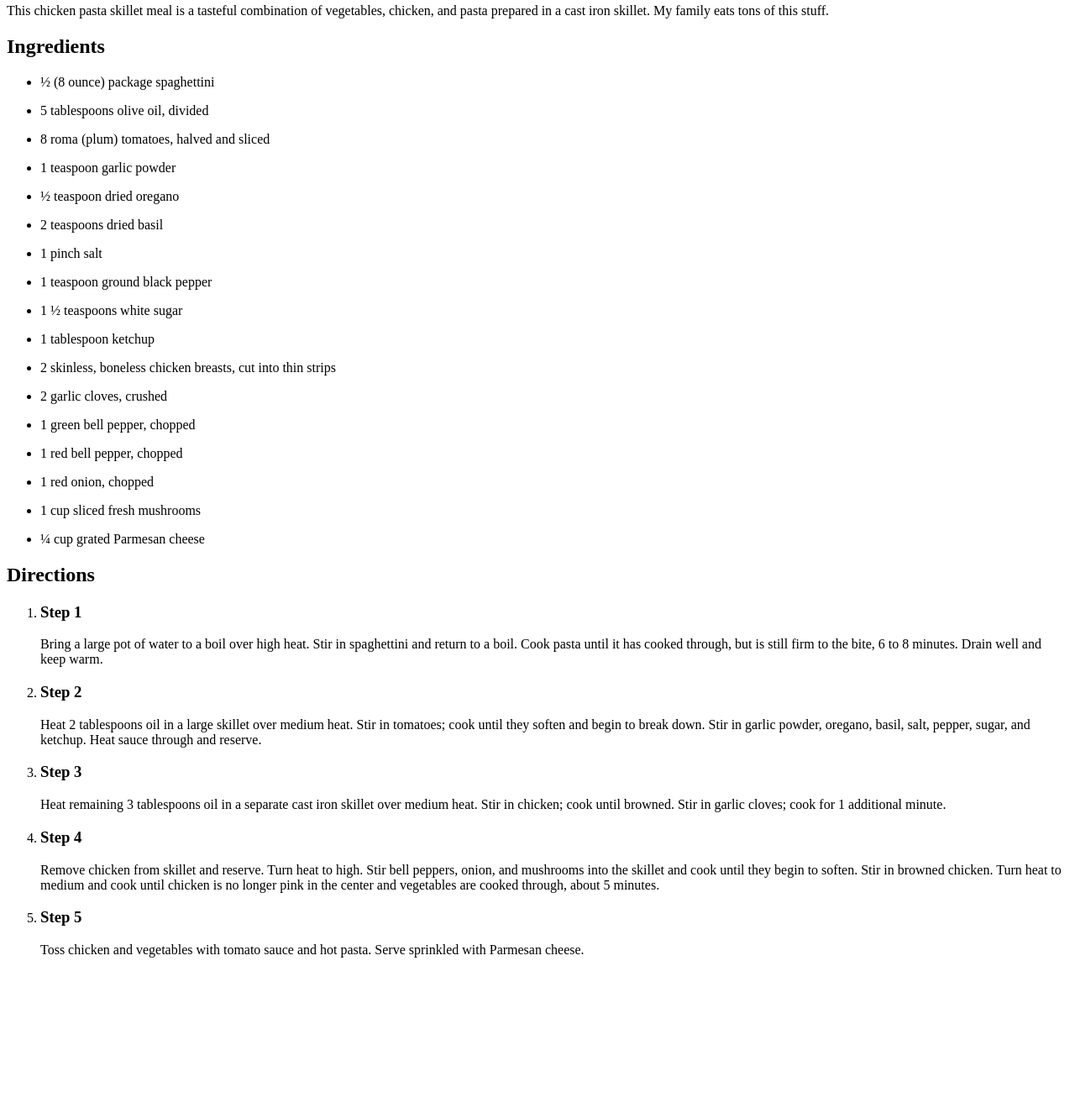
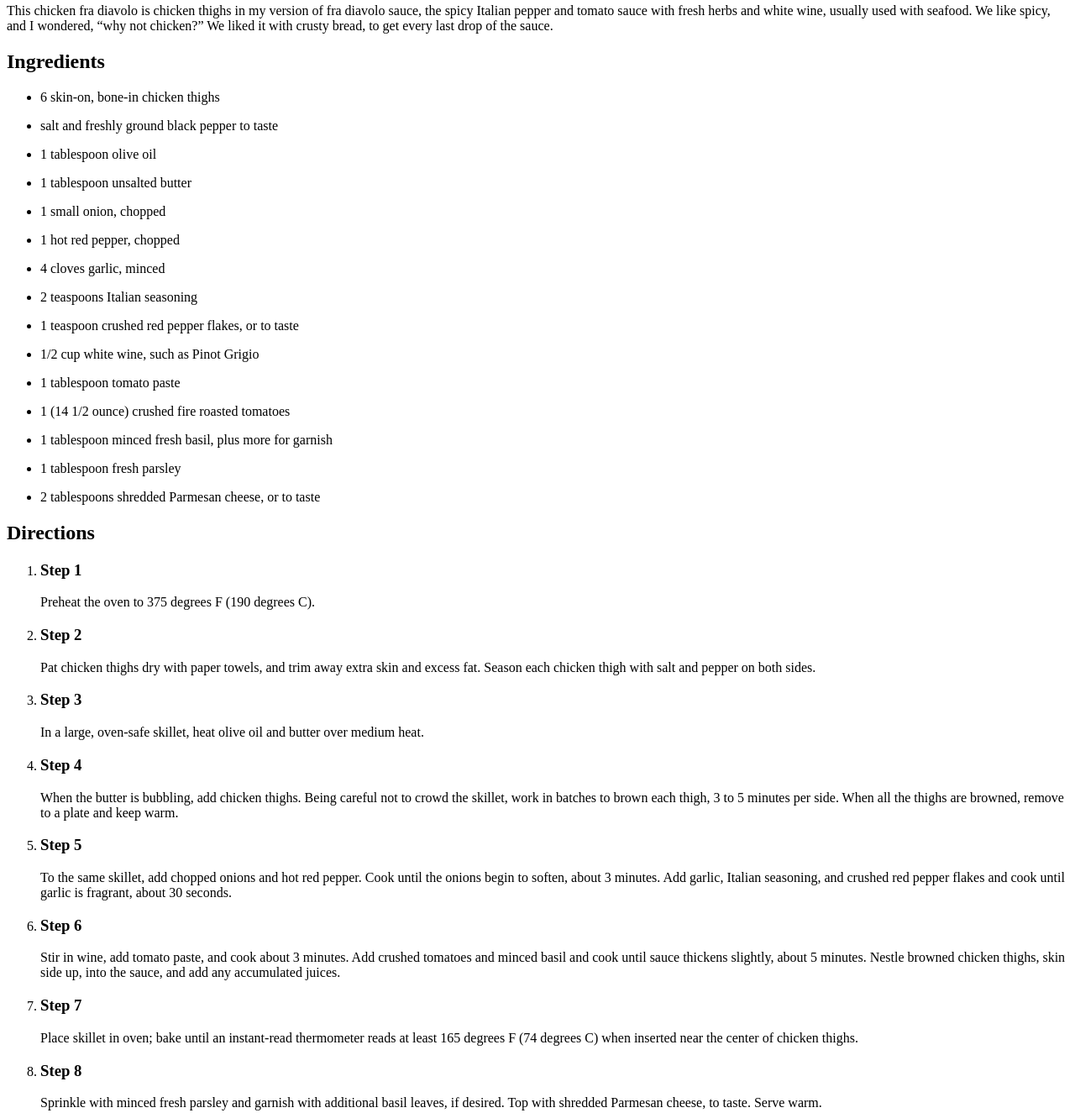
Before and after one commit to SirTortuga333/odin-recipes, a plain HTML site: page recipes/chicken-fra-diavolo.html in a window 1280 px wide. Shown: the part 396-1721 px from the top of the page at 84% size. Before the commit the page ends 1552 px from the top, so only its background shows below. Drawn offline with Linux system fonts and the light colour scheme.

Commit message:
Create chicken-fra-diavolo.html

```diff
--- a/recipes/chicken-fra-diavolo.html
+++ b/recipes/chicken-fra-diavolo.html
@@ -5,52 +5,62 @@
     <title>Skillet Chicken Pasta</title>
 </head>
 <body>
-    <h1>Skillet Chicken Pasta</h1>
-    <img src="https://www.allrecipes.com/thmb/HIYWVWydbjZ2NISAAVgk1zof8hQ=/750x0/filters:no_upscale():max_bytes(150000):strip_icc():format(webp)/7435862-d15f3b845acf45b3a8981875b2081217.jpg" alt="Skillet Chicken Pasta">
-    <p>This chicken pasta skillet meal is a tasteful combination of vegetables, chicken, and pasta prepared in a cast iron skillet. My family eats tons of this stuff.</p>
+    <h1>Chicken Fra Diavolo</h1>
+    <img src="https://www.allrecipes.com/thmb/mFyHcU-IwSLVSOniCwzfgA59YSw=/750x0/filters:no_upscale():max_bytes(150000):strip_icc():format(webp)/ChickenFraDiavolo_Chicken-Fra-Diavolo_Bibi_4x3-27a574213eb940cc9f97b0a1b77fb0af.jpg" alt="Skillet Chicken Pasta">
+    <p>This chicken fra diavolo is chicken thighs in my version of fra diavolo sauce, the spicy Italian pepper and tomato sauce with fresh herbs and white wine, usually used with seafood. We like spicy, and I wondered, “why not chicken?” We liked it with crusty bread, to get every last drop of the sauce.</p>
 
     <h2>Ingredients</h2>
     <ul>
-        <li><p>½ (8 ounce) package spaghettini</p></li>
-        <li><p>5 tablespoons olive oil, divided</p></li>
-        <li><p>8 roma (plum) tomatoes, halved and sliced</p></li>
-        <li><p>1 teaspoon garlic powder</p></li>
-        <li><p>½ teaspoon dried oregano</p></li>
-        <li><p>2 teaspoons dried basil</p></li>
-        <li><p>1 pinch salt</p></li>
-        <li><p>1 teaspoon ground black pepper</p></li>
-        <li><p>1 ½ teaspoons white sugar</p></li>
-        <li><p>1 tablespoon ketchup</p></li>
-        <li><p>2 skinless, boneless chicken breasts, cut into thin strips</p></li>
-        <li><p>2 garlic cloves, crushed</p></li>
-        <li><p>1 green bell pepper, chopped</p></li>
-        <li><p>1 red bell pepper, chopped</p></li>
-        <li><p>1 red onion, chopped</p></li>
-        <li><p>1 cup sliced fresh mushrooms</p></li>
-        <li><p>¼ cup grated Parmesan cheese</p></li>
+        <li><p>6 skin-on, bone-in chicken thighs</p></li>
+        <li><p>salt and freshly ground black pepper to taste</p></li>
+        <li><p>1 tablespoon olive oil</p></li>
+        <li><p>1 tablespoon unsalted butter</p></li>
+        <li><p>1 small onion, chopped</p></li>
+        <li><p>1 hot red pepper, chopped</p></li>
+        <li><p>4 cloves garlic, minced</p></li>
+        <li><p>2 teaspoons Italian seasoning</p></li>
+        <li><p>1 teaspoon crushed red pepper flakes, or to taste</p></li>
+        <li><p>1/2 cup white wine, such as Pinot Grigio</p></li>
+        <li><p>1 tablespoon tomato paste</p></li>
+        <li><p>1 (14 1/2 ounce) crushed fire roasted tomatoes</p></li>
+        <li><p>1 tablespoon minced fresh basil, plus more for garnish</p></li>
+        <li><p>1 tablespoon fresh parsley</p></li>
+        <li><p>2 tablespoons shredded Parmesan cheese, or to taste</p></li>
     </ul>
 
     <h2>Directions</h2>
     <ol>
         <li>
             <h3>Step 1</h3>
-            <p>Bring a large pot of water to a boil over high heat. Stir in spaghettini and return to a boil. Cook pasta until it has cooked through, but is still firm to the bite, 6 to 8 minutes. Drain well and keep warm.</p>
+            <p>Preheat the oven to 375 degrees F (190 degrees C).</p>
         </li>
         <li>
             <h3>Step 2</h3>
-            <p>Heat 2 tablespoons oil in a large skillet over medium heat. Stir in tomatoes; cook until they soften and begin to break down. Stir in garlic powder, oregano, basil, salt, pepper, sugar, and ketchup. Heat sauce through and reserve.</p>
+            <p>Pat chicken thighs dry with paper towels, and trim away extra skin and excess fat. Season each chicken thigh with salt and pepper on both sides.</p>
         </li>
         <li>
             <h3>Step 3</h3>
-            <p>Heat remaining 3 tablespoons oil in a separate cast iron skillet over medium heat. Stir in chicken; cook until browned. Stir in garlic cloves; cook for 1 additional minute.</p>
+            <p>In a large, oven-safe skillet, heat olive oil and butter over medium heat.</p>
         </li>
         <li>
             <h3>Step 4</h3>
-            <p>Remove chicken from skillet and reserve. Turn heat to high. Stir bell peppers, onion, and mushrooms into the skillet and cook until they begin to soften. Stir in browned chicken. Turn heat to medium and cook until chicken is no longer pink in the center and vegetables are cooked through, about 5 minutes.</p>
+            <p>When the butter is bubbling, add chicken thighs. Being careful not to crowd the skillet, work in batches to brown each thigh, 3 to 5 minutes per side. When all the thighs are browned, remove to a plate and keep warm.</p>
         </li>
         <li>
             <h3>Step 5</h3>
-            <p>Toss chicken and vegetables with tomato sauce and hot pasta. Serve sprinkled with Parmesan cheese.</p>
+            <p>To the same skillet, add chopped onions and hot red pepper. Cook until the onions begin to soften, about 3 minutes. Add garlic, Italian seasoning, and crushed red pepper flakes and cook until garlic is fragrant, about 30 seconds.</p>
+        </li>
+        <li>
+            <h3>Step 6</h3>
+            <p>Stir in wine, add tomato paste, and cook about 3 minutes. Add crushed tomatoes and minced basil and cook until sauce thickens slightly, about 5 minutes. Nestle browned chicken thighs, skin side up, into the sauce, and add any accumulated juices.</p>
+        </li>
+        <li>
+            <h3>Step 7</h3>
+            <p>Place skillet in oven; bake until an instant-read thermometer reads at least 165 degrees F (74 degrees C) when inserted near the center of chicken thighs.</p>
+        </li>
+        <li>
+            <h3>Step 8</h3>
+            <p>Sprinkle with minced fresh parsley and garnish with additional basil leaves, if desired. Top with shredded Parmesan cheese, to taste. Serve warm.</p>
         </li>
     </ol>
 
```
